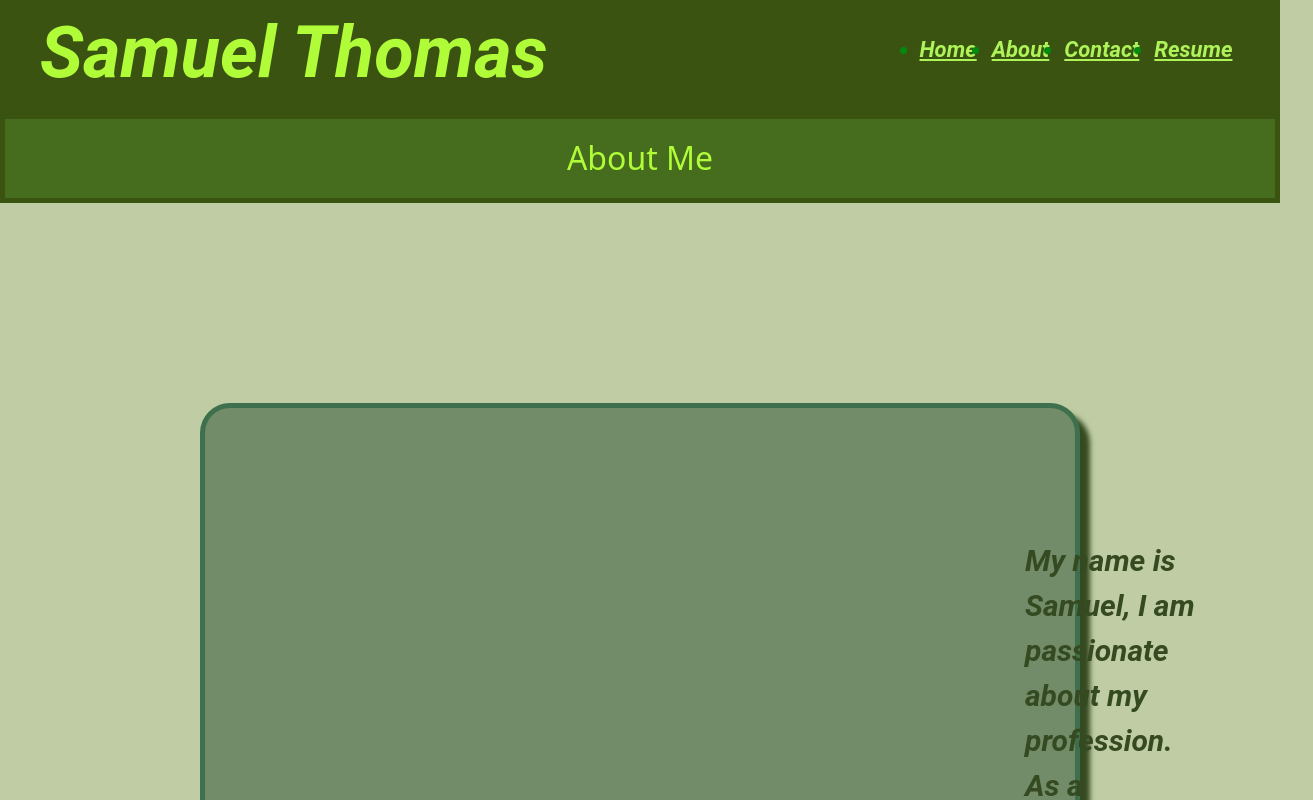
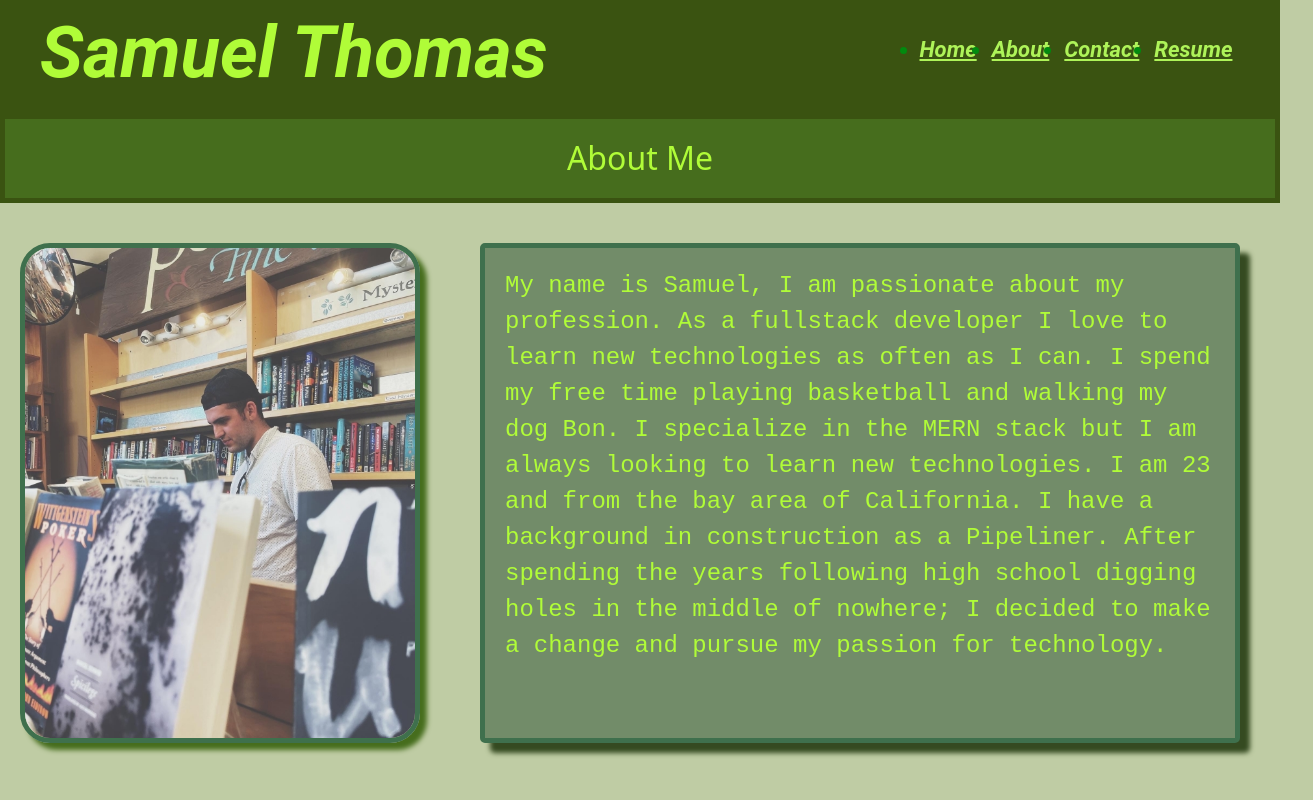
Before and after one commit to figuri/MyPortfolio, a React (Vite) app: page /about in a window 1280 px wide. Shown: the top 800 px of the page, 1313 px wide, since content can reach past the window. Built offline with nearby package versions, Linux system fonts and the light colour scheme.

Commit message:
changed about page to be flex container and modified stlying(colors)

```diff
--- a/src/index.css
+++ b/src/index.css
@@ -129,35 +129,43 @@ a:hover {
   color: var(--fern);
 }
 
+.header {
+  text-align: center;
+  font-size: 2rem;
+  margin-bottom: 20px;
+}
+
 .about {
-  background-color: var(--sage);
   display: flex;
-  justify-content: space-around;
-  align-items: center;
-  flex-direction: row;
-  padding: 20px 0;
-  margin: 200px;
+  justify-content: space-between;
+  gap: 20px;
+}
+
+.ME {
+  height: 500px;
+  width: 400px;
   border: solid 5px var(--hunter);
   border-radius: 30px;
+  box-shadow: 7px 7px 5px var(--moss);
+  margin: 20px;
+}
+
+.about-text {
+  flex: 1;
+  background-color: var(--sage);
+  color: var(--chartruese);
+  padding: 20px;
+  border-radius: 5px;
   box-shadow: 10px 10px 5px var(--seaweed);
+  border: solid 5px var(--hunter);
+  margin: 20px;
+  font-size: 24px;
+  font-family: "Courier New", Courier, monospace;
 }
 
 .about-text p {
-  font-size: 30px;
-  font-family: "Roboto", sans-serif;
-  font-weight: bold;
-  font-style: italic;
-  padding: 10px;
-  color: var(--seaweed);
-  margin: 100px;
-}
-
-.ME {
-  background-color: var(--olive);
-  border: solid 5px var(--hunter);
-  border-radius: 30px;
-  box-shadow: 10px 10px 5px var(--seaweed);
-  margin: 50px;
+  margin: 0;
+  line-height: 1.5;
 }
 
 .resume {
```
Lines whose indentation alone changed are shown as unchanged.
